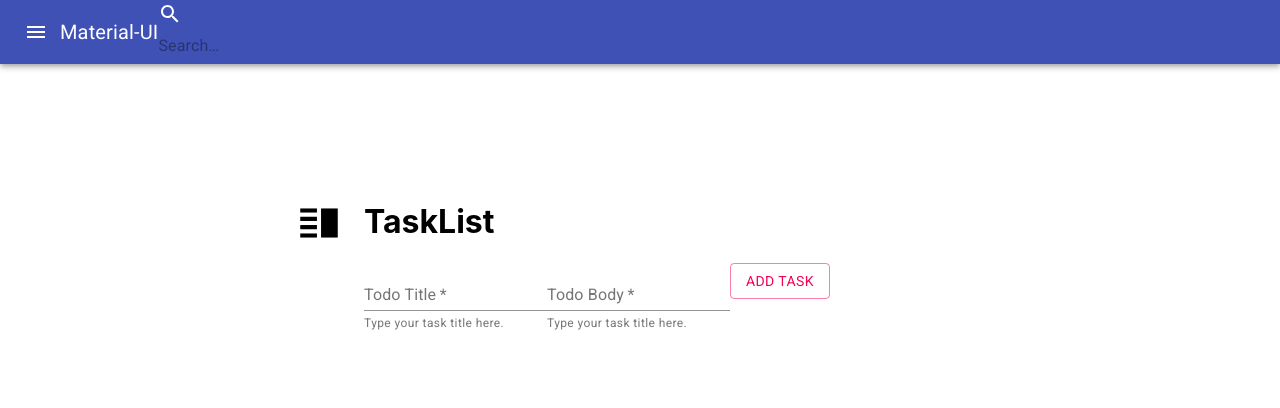
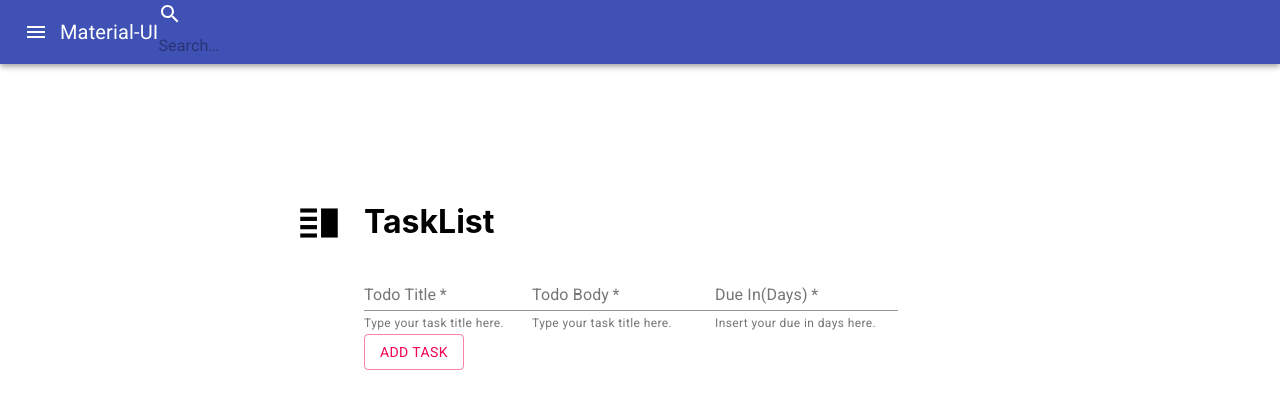
Before and after one commit to ollymonger/react-todo, a React (Create React App) app: page / in a window 1280 px wide. Shown: the top 408 px of the page. Built offline with nearby package versions, Linux system fonts and the light colour scheme.

Commit message:
Implemented ability to change due in date

```diff
--- a/src/App.tsx
+++ b/src/App.tsx
@@ -1,18 +1,12 @@
 import React, { useState, useEffect } from 'react';
 import { TodoModel } from './models/TodoModel'
 import { Todo } from "./components/todo";
-
 import { Button, TextField, Container, AppBar, Toolbar, IconButton, Typography, InputBase } from "@material-ui/core"
 import MenuIcon from '@material-ui/icons/Menu';
-import { fade, makeStyles } from '@material-ui/core/styles';
-
 import SearchIcon from '@material-ui/icons/Search';
-
 import './blankcss.css';
 
 type FormElem = React.FormEvent<HTMLFormElement>
-
-const dueDateMath = 5;
 
 export interface taskProps {
   taskList: TodoModel;
@@ -21,6 +15,7 @@ export interface taskProps {
 const App: React.FunctionComponent = props => {
   const [value, setValue] = useState<string>('');
   const [title, setTitle] = useState<string>('');
+  const [dueMath, setDueMath] = useState<string>('');
   const [todos, setTodos] = useState<TodoModel[]>([]); //stateful value > can change like a var
 
   useEffect(() => { // runs ones as no dependancies, just logic for component (like a func)
@@ -30,11 +25,12 @@ const App: React.FunctionComponent = props => {
       return;
     }
 
-    const parsed: ({ title: string, text: string, complete: boolean, due: string, created: string })[] = JSON.parse(loaded);
+    const parsed: ({ title: string,dueMath:string, text: string, complete: boolean, due: string, created: string })[] = JSON.parse(loaded);
 
     const datesTransformed: TodoModel[] = parsed.map(value => { //loads the data
       return {
         title: value.title,
+        dueMath: value.dueMath,
         text: value.text,
         complete: value.complete,
         due: new Date(value.due),
@@ -55,17 +51,18 @@ const App: React.FunctionComponent = props => {
     e.preventDefault();
     setValue("");
     setTitle("");
-    addTodo(title, value, '');
+    addTodo(title, dueMath, value, '');
     console.log(value);
   }
 
-  const addTodo = (title: string, text: string, index: any): void => { //called when clicks
+  const addTodo = (title: string, dueMath:string, text: string, index: any): void => { //called when clicks
     const created = new Date();
 
     const due = new Date();
-    due.setDate(created.getDate() + dueDateMath);
+    const dueM = Number(dueMath);
+    due.setDate(created.getDate() + dueM);
 
-    const newTodos: TodoModel[] = [...todos, { title, text, due, complete: false, created }];
+    const newTodos: TodoModel[] = [...todos, { title,dueMath, text, due, complete: false, created }];
 
     setTodos(newTodos);
   };
@@ -119,6 +116,7 @@ const App: React.FunctionComponent = props => {
             id="standard-required"
             label="Todo Title"
             helperText="Type your task title here."
+            multiline
             type='text'
             value={title}
             onChange={e => setTitle(e.target.value)}
@@ -132,6 +130,17 @@ const App: React.FunctionComponent = props => {
             type='text'
             value={value}
             onChange={e => setValue(e.target.value)}
+
+          />
+          <TextField
+          className="daysText"
+            required
+            id="standard-required"
+            label="Due In(Days)"
+            helperText="Insert your due in days here."
+            type='text'
+            value={dueMath}
+            onChange={e => setDueMath(e.target.value)}
 
           />
 
--- a/src/models/TodoModel.ts
+++ b/src/models/TodoModel.ts
@@ -1,6 +1,7 @@
 export interface TodoModel {
     title: string;
     text: string;
+    dueMath:string;
     complete: boolean;
     created: Date;
     due: Date;
```
Lines whose indentation alone changed are shown as unchanged.
